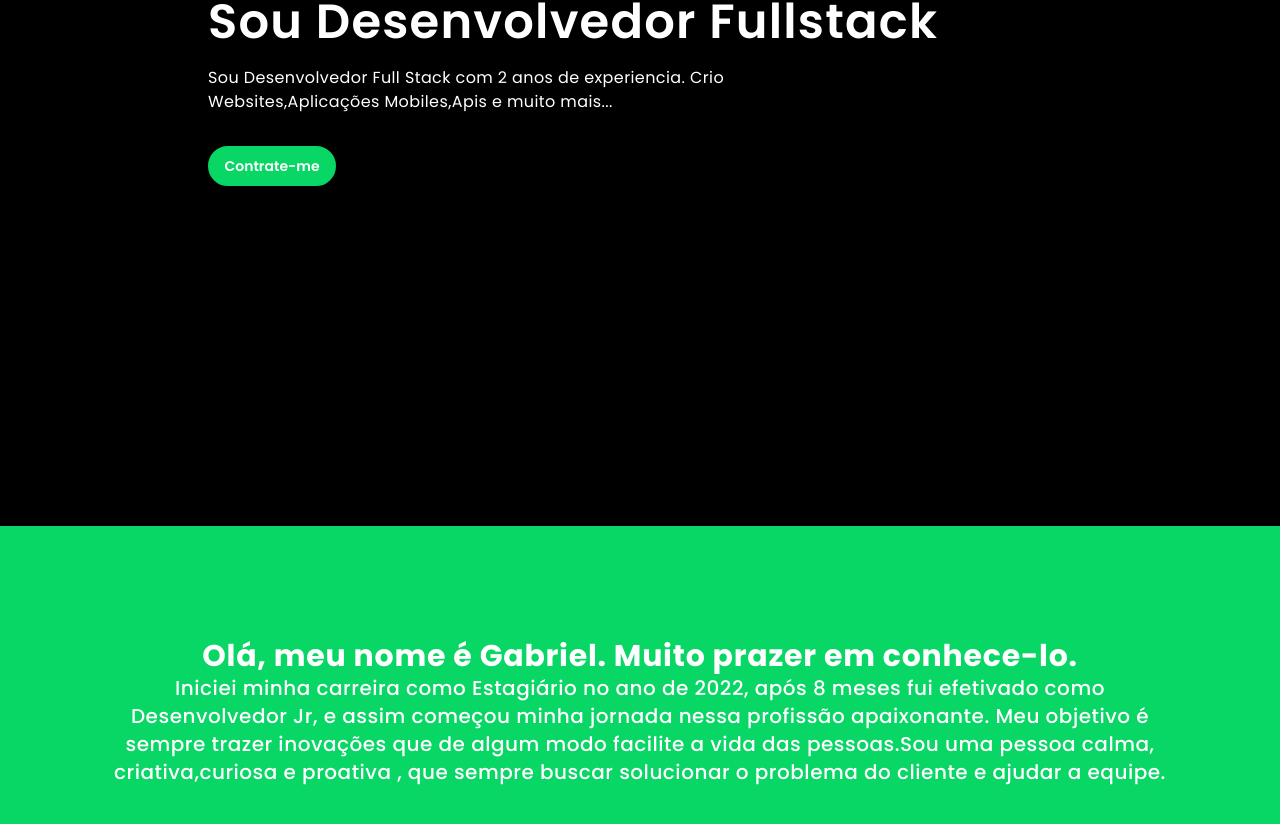
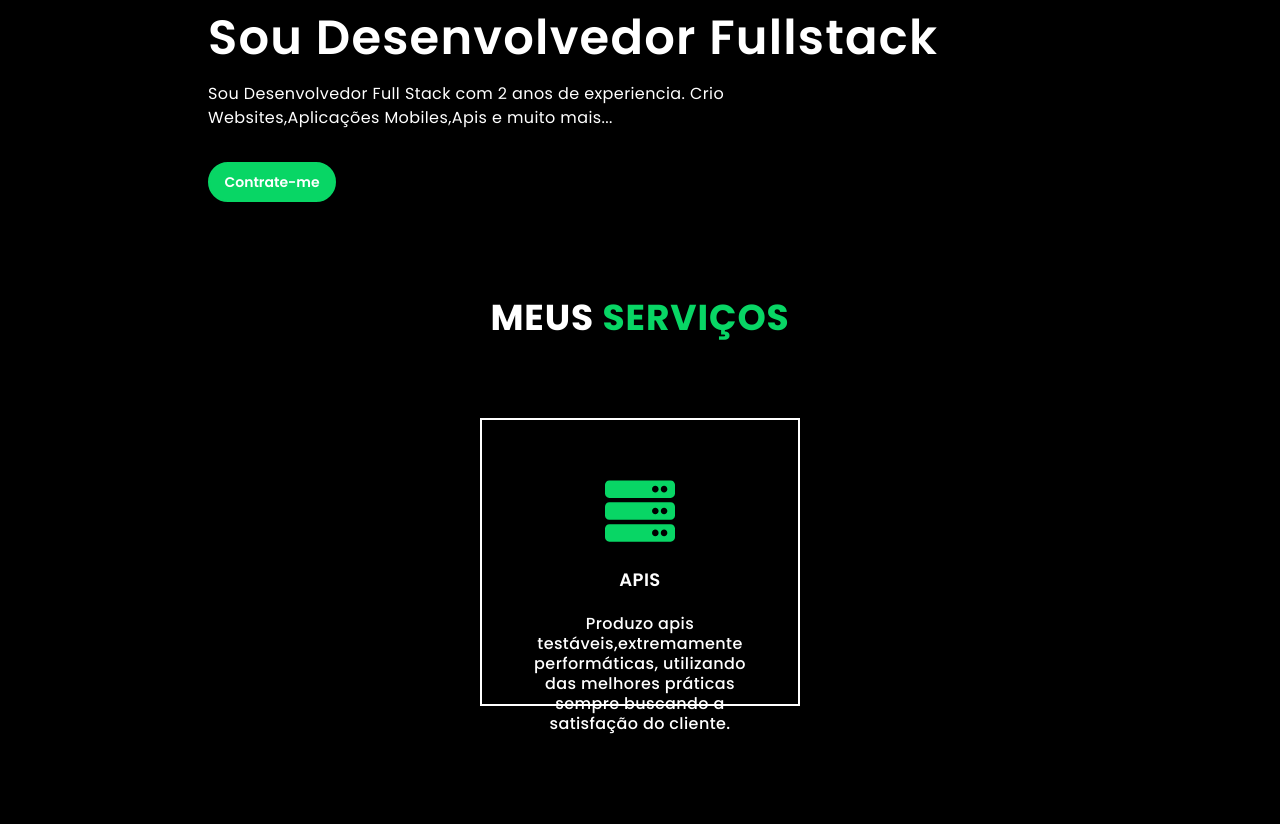
Before and after one commit to GabrielSoares-Dev/Portfolio-v2, a Next.js app: page / in a window 1280 px wide. Shown: the part 274-1098 px from the top of the page. After the commit the page ends 1009 px from the top, so only its background shows below. Built offline with nearby package versions, Linux system fonts and the light colour scheme.

Commit message:
feature: initialize card

```diff
--- a/package.json
+++ b/package.json
@@ -21,6 +21,7 @@
     "postcss": "^8.4.21",
     "react": "18.2.0",
     "react-dom": "18.2.0",
+    "react-icons": "^4.8.0",
     "react-lottie": "^1.2.3",
     "save-dev": "^0.0.1-security",
     "tailwindcss": "^3.2.7",
--- a/src/app/(components)/Introduction/index.tsx
+++ b/src/app/(components)/Introduction/index.tsx
@@ -1,20 +1,19 @@
 'use client'
 import useIntroduction from './hooks/useIntroduction'
 import Button from '@/components/Button'
-import Image from 'next/image'
 
 export default function Introduction() {
   const { ref } = useIntroduction()
   return (
-    <section id="introduction" className="container h-screen">
+    <section id="introduction" className="container h-4/6 w-screen">
       <div className="flex flex-row justify-evenly  lg:px-52 2xl:px-[21rem]">
         <div className="flex flex-col">
-          <div className="flex justify-start mt-52">
+          <div className="flex justify-start mt-56">
             <h1 ref={ref} className="text-4xl text-primary font-bold">
               OLÁ,
             </h1>
           </div>
-          <div className="">
+          <div>
             <h1 className="text-5xl mt-6 text-white font-semibold">
               Sou Desenvolvedor Fullstack
             </h1>
--- /dev/null
+++ b/src/app/(components)/Services/components/Card/index.tsx
@@ -0,0 +1,23 @@
+import type { CardServicesProps } from './types'
+
+export default function Card({ title, text, Icon }: CardServicesProps) {
+  return (
+    <div className="w-[20rem] h-[18rem] border-2  border-white">
+      <div className="flex items-center flex-col mt-14">
+        <div>
+          <Icon className="fill-primary" fontSize={70} />
+        </div>
+        <div className="mt-5">
+          <h3 className="text-white uppercase font-semibold text-lg">
+            {title}
+          </h3>
+        </div>
+        <div className="mt-5">
+          <p className="text-white leading-5 text-center w-56 font-medium">
+            {text}
+          </p>
+        </div>
+      </div>
+    </div>
+  )
+}
--- /dev/null
+++ b/src/app/(components)/Services/components/Card/types.ts
@@ -0,0 +1,6 @@
+import { IconType } from 'react-icons'
+export type CardServicesProps = {
+  title: string
+  text: string
+  Icon: IconType
+}
--- /dev/null
+++ b/src/app/(components)/Services/domains/cards.ts
@@ -0,0 +1,11 @@
+import { CardServicesProps } from '../components/Card/types'
+import { FaServer } from 'react-icons/fa'
+const Cards: CardServicesProps[] = [
+  {
+    title: 'APIS',
+    text: 'Produzo apis testáveis,extremamente performáticas, utilizando das melhores práticas  sempre buscando a satisfação do cliente.',
+    Icon: FaServer,
+  },
+]
+
+export default Cards
--- /dev/null
+++ b/src/app/(components)/Services/index.tsx
@@ -0,0 +1,23 @@
+import Card from './components/Card'
+import Cards from './domains/cards'
+export default function Services() {
+  return (
+    <div className="container  w-screen mt-24 mx-auto ">
+      <div className="flex justify-center">
+        <h1 className="text-white text-4xl font-bold">
+          MEUS <span className="text-primary">SERVIÇOS</span>
+        </h1>
+      </div>
+      <div className="flex justify-center my-20">
+        {Cards.map((element, index) => (
+          <Card
+            key={index}
+            Icon={element.Icon}
+            text={element.text}
+            title={element.title}
+          />
+        ))}
+      </div>
+    </div>
+  )
+}
--- a/src/app/page.tsx
+++ b/src/app/page.tsx
@@ -1,11 +1,14 @@
-import Introduction from '@/app/(components)/Introduction'
-import About from '@/app/(components)/About'
+import Introduction from '@app/(components)/Introduction'
+import Services from '@app/(components)/Services'
+
+// import About from '@/app/(components)/About'
 
 export default function Home() {
   return (
-    <>
+    <div className="w-screen">
       <Introduction />
-      <About />
-    </>
+      <Services />
+      {/* <About /> */}
+    </div>
   )
 }
--- a/tsconfig.json
+++ b/tsconfig.json
@@ -27,11 +27,17 @@
       "@/*": [
         "./src/*"
       ],
+      "@app/*": [
+        "./src/app/*"
+      ],
       "@public/*":[
         "./public/*"
       ],
       "@constants/*":[
         "./src/constants/*"
+      ],
+      "@components/*":[
+        "./src/components/*"
       ]
     }
   },
```
Also changed, not shown: 1 other file (tests, documents, lock files or other folders).
